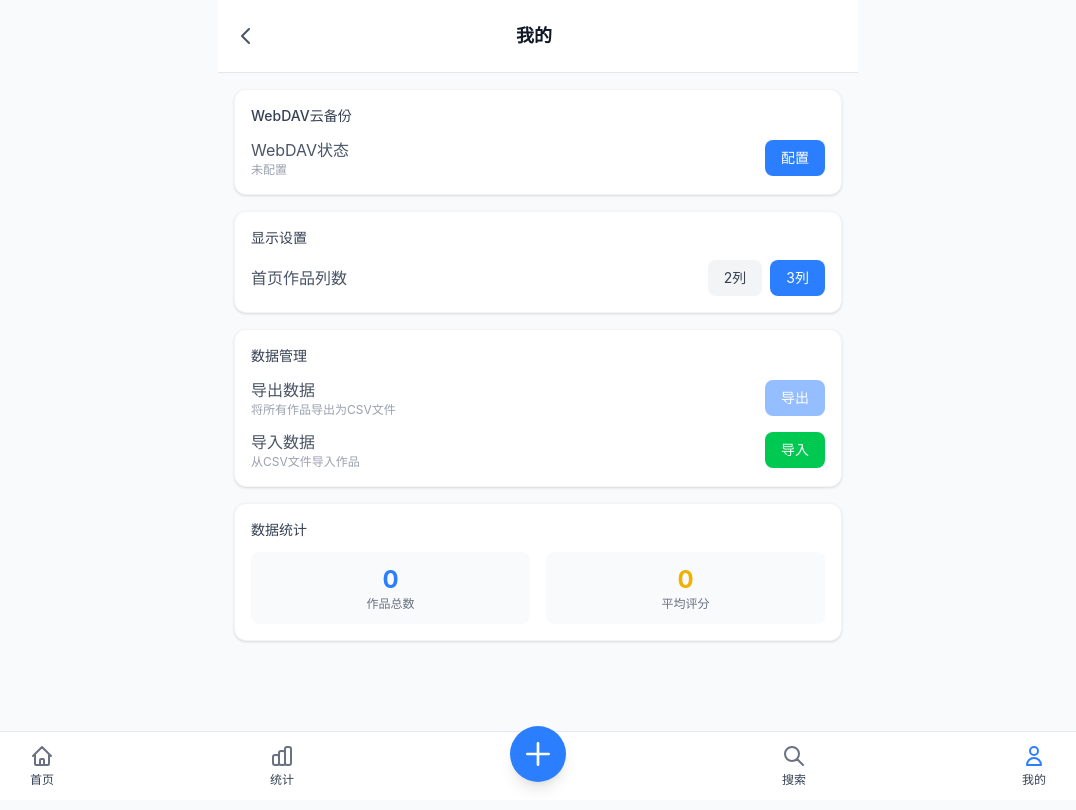
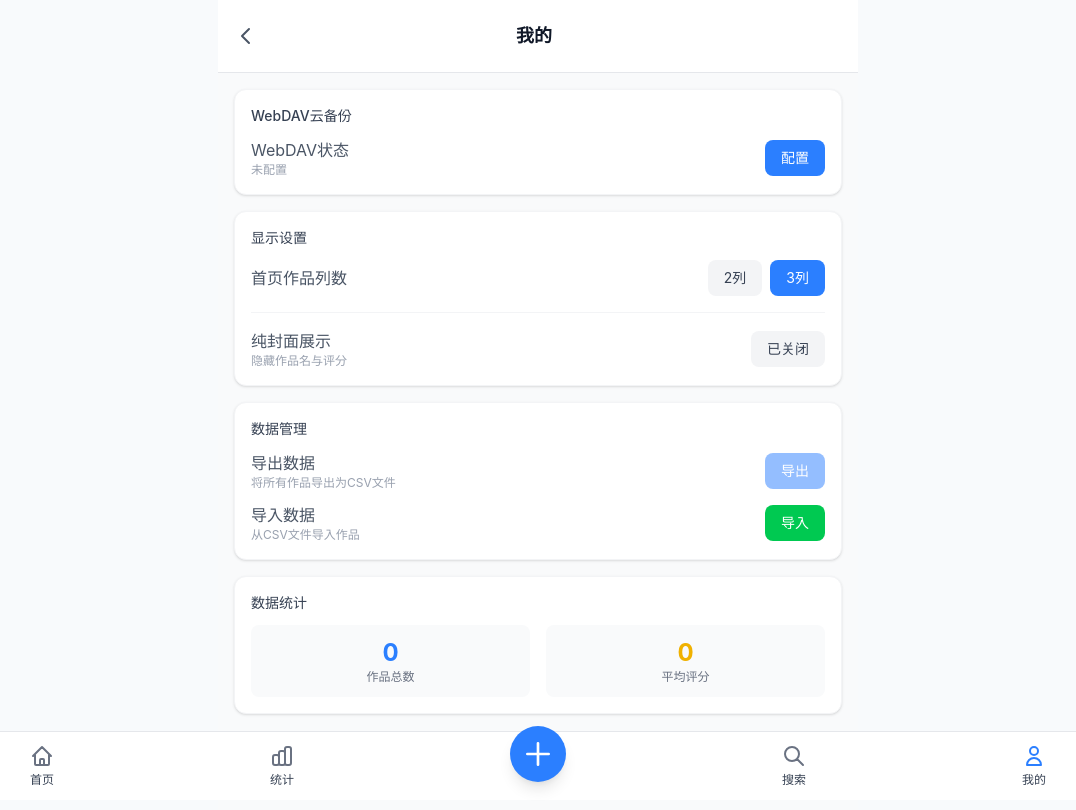
Before and after one commit to Jichenxi0729/WeFilm, a Vue app: page /me in a window 1280 px wide. Shown: the whole page, without its empty margins (102-1178 px from the left). Built offline with nearby package versions, Linux system fonts and the light colour scheme; the HTML template or start-up script is replaced by a standard one.

Commit message:
feat: add pure cover display mode

```diff
--- a/src/services/tmdb.js
+++ b/src/services/tmdb.js
@@ -139,6 +139,7 @@ export const getPersonDetails = async (id) => {
 export const transformTmdbResult = (result) => {
   const isMovie = result.media_type === 'movie'
   const year = isMovie ? result.release_date : result.first_air_date
+  const yearNum = year ? parseInt(year.split('-')[0]) : null
 
   return {
     tmdbId: result.id,
@@ -146,7 +147,7 @@ export const transformTmdbResult = (result) => {
     cover: getPosterUrl(result.poster_path, 'w342'),
     backdrop: getBackdropUrl(result.backdrop_path),
     overview: result.overview,
-    releaseYear: year ? year.split('-')[0] : null,
+    releaseYear: yearNum,
     genres: [],
     mediaType: isMovie ? 'movie' : 'tv',
     voteAverage: result.vote_average,
--- a/src/stores/movieStore.js
+++ b/src/stores/movieStore.js
@@ -147,10 +147,11 @@ export const useMovieStore = defineStore('movie', () => {
   }))
 
   const averageRating = computed(() => {
-    const rated = movies.value.filter(m => m.personalRating !== undefined && m.personalRating !== null)
+    const rated = movies.value.filter(m => m.personalRating !== undefined && m.personalRating !== null && m.personalRating !== '')
     if (rated.length === 0) return 0
-    const sum = rated.reduce((acc, m) => acc + m.personalRating, 0)
-    return (sum / rated.length).toFixed(1)
+    const sum = rated.reduce((acc, m) => acc + Number(m.personalRating), 0)
+    const avg = sum / rated.length
+    return isNaN(avg) ? 0 : avg.toFixed(1)
   })
 
   const currentMonthCount = computed(() => {
@@ -164,7 +165,13 @@ export const useMovieStore = defineStore('movie', () => {
   })
 
   const allYears = computed(() => {
-    const years = new Set(movies.value.map(m => m.releaseYear).filter(Boolean))
+    const years = new Set()
+    movies.value.forEach(m => {
+      const year = Number(m.releaseYear)
+      if (year && !isNaN(year)) {
+        years.add(year)
+      }
+    })
     return Array.from(years).sort((a, b) => b - a)
   })
 
@@ -177,7 +184,13 @@ export const useMovieStore = defineStore('movie', () => {
   })
 
   const allRatings = computed(() => {
-    const ratings = new Set(movies.value.map(m => m.personalRating).filter(r => r !== undefined && r !== null && r > 0))
+    const ratings = new Set()
+    movies.value.forEach(m => {
+      const rating = Number(m.personalRating)
+      if (rating && !isNaN(rating) && rating > 0) {
+        ratings.add(rating)
+      }
+    })
     return Array.from(ratings).sort((a, b) => a - b)
   })
 
--- a/src/stores/uiStore.js
+++ b/src/stores/uiStore.js
@@ -2,6 +2,8 @@ import { defineStore } from 'pinia'
 import { ref, watch } from 'vue'
 
 const GRID_COLUMNS_KEY = 'movie-record-grid-columns'
+const ACTIVE_TAB_KEY = 'movie-record-active-tab'
+const PURE_COVER_KEY = 'movie-record-pure-cover'
 
 export const useUiStore = defineStore('ui', () => {
   const isLoading = ref(false)
@@ -20,8 +22,30 @@ export const useUiStore = defineStore('ui', () => {
 
   const gridColumns = ref(loadGridColumns())
 
+  const loadActiveTab = () => {
+    const stored = localStorage.getItem(ACTIVE_TAB_KEY)
+    return stored || 'all'
+  }
+
+  const activeTab = ref(loadActiveTab())
+
+  const loadPureCover = () => {
+    const stored = localStorage.getItem(PURE_COVER_KEY)
+    return stored === 'true'
+  }
+
+  const pureCoverMode = ref(loadPureCover())
+
   watch(gridColumns, (newValue) => {
     localStorage.setItem(GRID_COLUMNS_KEY, newValue.toString())
+  })
+
+  watch(activeTab, (newValue) => {
+    localStorage.setItem(ACTIVE_TAB_KEY, newValue)
+  })
+
+  watch(pureCoverMode, (newValue) => {
+    localStorage.setItem(PURE_COVER_KEY, newValue.toString())
   })
 
   const setLoading = (loading, text = '') => {
@@ -52,6 +76,8 @@ export const useUiStore = defineStore('ui', () => {
     toastMessage,
     toastType,
     gridColumns,
+    activeTab,
+    pureCoverMode,
     setLoading,
     openTmdbModal,
     closeTmdbModal,
--- a/src/stores/webdavStore.js
+++ b/src/stores/webdavStore.js
@@ -195,7 +195,7 @@ export const useWebdavStore = defineStore('webdav', () => {
       throw new Error('WebDAV未配置')
     }
 
-    const url = '/api/webdav'
+    const url = '/api/webdav/test-connection'
 
     const authHeader = 'Basic ' + btoa(unescape(encodeURIComponent(config.value.username + ':' + config.value.password)))
 
@@ -205,11 +205,12 @@ export const useWebdavStore = defineStore('webdav', () => {
 
     try {
       const response = await fetch(url, {
-        method: 'PROPFIND',
+        method: 'PUT',
         headers: {
           ...headers,
-          'Depth': '0'
-        }
+          'Content-Type': 'application/json'
+        },
+        body: JSON.stringify({ test: true })
       })
 
       if (!response.ok) {
--- a/src/views/AddEditView.vue
+++ b/src/views/AddEditView.vue
@@ -21,7 +21,7 @@
             class="w-24 h-32 bg-gray-100 rounded-lg overflow-hidden flex-shrink-0 flex items-center justify-center cursor-pointer border-2 border-dashed border-gray-300 hover:border-blue-500 transition-colors"
             @click="triggerCoverUpload"
           >
-            <img v-if="form.cover" :src="form.cover" class="w-full h-full object-cover" />
+            <img v-if="form.cover && !coverError" :src="form.cover" class="w-full h-full object-cover" @error="coverError = true" />
             <div v-else class="text-center text-gray-400">
               <svg class="w-8 h-8 mx-auto mb-1" fill="none" stroke="currentColor" viewBox="0 0 24 24">
                 <path stroke-linecap="round" stroke-linejoin="round" stroke-width="2" d="M4 16l4.586-4.586a2 2 0 012.828 0L16 16m-2-2l1.586-1.586a2 2 0 012.828 0L20 14m-6-6h.01M6 20h12a2 2 0 002-2V6a2 2 0 00-2-2H6a2 2 0 00-2 2v12a2 2 0 002 2z" />
@@ -287,6 +287,7 @@ const form = reactive({
 const availableGenres = ['剧情', '喜剧', '动作', '爱情', '悬疑', '惊悚', '科幻', '动画', '恐怖', '犯罪', '战争', '纪录片', '家庭', '奇幻', '冒险', '音乐', '历史', '西部', '传记', '运动']
 const newGenre = ref('')
 const coverInput = ref(null)
+const coverError = ref(false)
 const showTmdbInfo = ref(false)
 const tmdbQuery = ref('')
 const tmdbResults = ref([])
--- a/src/views/MeView.vue
+++ b/src/views/MeView.vue
@@ -159,6 +159,19 @@
             </button>
           </div>
         </div>
+        <div class="flex items-center justify-between mt-4 pt-4 border-t border-gray-100">
+          <div>
+            <p class="text-gray-600">纯封面展示</p>
+            <p class="text-xs text-gray-400">隐藏作品名与评分</p>
+          </div>
+          <button
+            @click="togglePureCover"
+            class="px-4 py-2 rounded-lg text-sm transition-colors"
+            :class="pureCoverMode ? 'bg-blue-500 text-white' : 'bg-gray-100 text-gray-700'"
+          >
+            {{ pureCoverMode ? '已开启' : '已关闭' }}
+          </button>
+        </div>
       </div>
 
       <div class="bg-white rounded-xl p-4 shadow-sm border border-gray-100">
@@ -182,12 +195,19 @@
               <p class="text-gray-600">导入数据</p>
               <p class="text-xs text-gray-400">从CSV文件导入作品</p>
             </div>
-            <label
-              class="px-4 py-2 bg-green-500 text-white rounded-lg text-sm hover:bg-green-600 cursor-pointer"
+            <button
+              @click="openFilePicker"
+              class="px-4 py-2 bg-green-500 text-white rounded-lg text-sm hover:bg-green-600"
             >
               导入
-              <input type="file" accept=".csv" @change="importData" class="hidden" />
-            </label>
+            </button>
+            <input
+              ref="fileInput"
+              type="file"
+              accept=".csv,text/csv"
+              @change="importData"
+              class="hidden"
+            />
           </div>
         </div>
       </div>
@@ -277,6 +297,8 @@ const uiStore = useUiStore()
 const movieStore = useMovieStore()
 const webdavStore = useWebdavStore()
 
+const fileInput = ref(null)
+
 const showWebdavConfig = ref(false)
 const webdavUrl = ref('')
 const webdavUsername = ref('')
@@ -311,7 +333,7 @@ const saveWebdavConfig = async () => {
       lastBackup: webdavStore.config.lastBackup
     }
 
-    const baseUrl = '/api/webdav'
+    const baseUrl = '/api/webdav/test-connection'
 
     const authHeader = 'Basic ' + btoa(unescape(encodeURIComponent(tempConfig.username + ':' + tempConfig.password)))
 
@@ -321,17 +343,17 @@ const saveWebdavConfig = async () => {
 
     console.log('WebDAV测试连接:', {
       url: baseUrl,
-      method: 'PROPFIND',
+      method: 'PUT',
       headers: headers
     })
 
-    // 使用PROPFIND方法进行WebDAV连接测试
     const response = await fetch(baseUrl, {
-      method: 'PROPFIND',
+      method: 'PUT',
       headers: {
         ...headers,
-        'Depth': '0'
-      }
+        'Content-Type': 'application/json'
+      },
+      body: JSON.stringify({ test: true })
     })
 
     console.log('WebDAV响应:', response)
@@ -424,6 +446,12 @@ const setGridColumns = (cols) => {
   uiStore.gridColumns = cols
 }
 
+const pureCoverMode = uiStore.pureCoverMode
+
+const togglePureCover = () => {
+  uiStore.pureCoverMode = !uiStore.pureCoverMode
+}
+
 const goBack = () => {
   router.back()
 }
@@ -450,6 +478,10 @@ const goToTmdbSearch = () => {
 
 const goToMe = () => {
   router.push('/me')
+}
+
+const openFilePicker = () => {
+  fileInput.value.click()
 }
 
 const exportData = () => {
--- a/src/views/StatsView.vue
+++ b/src/views/StatsView.vue
@@ -94,10 +94,9 @@
         <h3 class="text-sm font-medium text-gray-700 mb-3">筛选</h3>
         <FilterBar
           :years="movieStore.allYears"
-          :genres="movieStore.allGenres"
           :ratings="movieStore.allRatings"
+          v-model:selectedMediaType="selectedMediaType"
           v-model:selectedYear="selectedYear"
-          v-model:selectedGenre="selectedGenre"
           v-model:selectedRating="selectedRating"
         />
       </div>
@@ -185,8 +184,8 @@ const router = useRouter()
 const route = useRoute()
 const movieStore = useMovieStore()
 
+const selectedMediaType = ref('')
 const selectedYear = ref('')
-const selectedGenre = ref('')
 const selectedRating = ref('')
 
 const isCurrentRoute = (path) => {
@@ -196,16 +195,18 @@ const isCurrentRoute = (path) => {
 const filteredMovies = computed(() => {
   let movies = movieStore.movies
 
-  if (selectedYear.value) {
-    movies = movies.filter(m => m.releaseYear?.toString() === selectedYear.value)
+  if (selectedMediaType.value) {
+    movies = movies.filter(m => m.mediaType === selectedMediaType.value)
   }
 
-  if (selectedGenre.value) {
-    movies = movies.filter(m => m.genres?.includes(selectedGenre.value))
+  if (selectedYear.value) {
+    const selectedYearNum = Number(selectedYear.value)
+    movies = movies.filter(m => Number(m.releaseYear) === selectedYearNum)
   }
 
   if (selectedRating.value) {
-    movies = movies.filter(m => m.personalRating === Number(selectedRating.value))
+    const selectedRatingNum = Number(selectedRating.value)
+    movies = movies.filter(m => Number(m.personalRating) === selectedRatingNum)
   }
 
   return movies.sort((a, b) => new Date(b.watchDate) - new Date(a.watchDate))
--- a/src/views/TmdbSearchView.vue
+++ b/src/views/TmdbSearchView.vue
@@ -124,6 +124,7 @@
                     >
                       <option value="movie">电影</option>
                       <option value="tv">剧集</option>
+                      <option value="short">短剧</option>
                     </select>
                   </div>
                   <div class="flex-1">
@@ -291,7 +292,7 @@ const selectResult = async (result) => {
   form.overview = transformed.overview || ''
   form.releaseYear = transformed.releaseYear?.toString() || ''
   form.genres = mapTmdbGenres(transformed.genres) || []
-  form.mediaType = transformed.mediaType === 'movie' ? 'movie' : 'tv'
+  form.mediaType = form.mediaType === 'short' ? 'short' : (transformed.mediaType === 'movie' ? 'movie' : 'tv')
   form.actors = []
   form.personalRating = 0
   form.personalReview = ''
```
Also changed, not shown: src/components/FilterBar.vue (+53 -51 lines), src/components/MovieCard.vue (+12 -2 lines), src/views/DetailView.vue (+16 -3 lines), src/views/HomeView.vue (+13 -3 lines), 2 other files (tests, documents, lock files or other folders).
